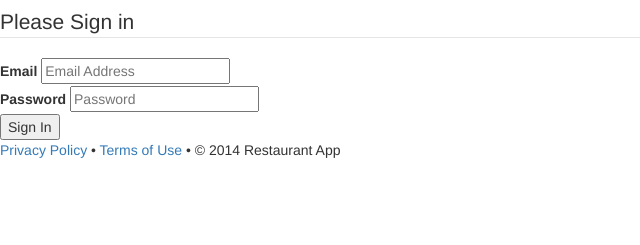
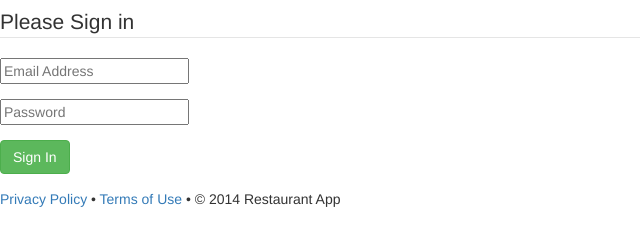
Before and after one commit to cvetter34/project2-prelim, a plain HTML site: page index.html in a window 1280 px wide. Shown: the part 63-308 px from the top of the page, without its empty margins (0-640 px from the left). Drawn offline with nearby package versions, Linux system fonts and the light colour scheme.

Commit message:
Added basic css from bootstrap.

```diff
--- a/index.html
+++ b/index.html
@@ -15,18 +15,18 @@
     <form id="login-form" method="post" action="#" accept-charset="UTF-8">
       <fieldset>
         <legend>Please Sign in</legend>
-        <div>
-          <label for="user_email">Email</label>
+        <div class="form-group">
+          <label for="user_email" class="sr-only">Email</label>
           <input type="text" id="user_email" name="user[email]" placeholder="Email Address">
         </div>
 
-        <div>
-          <label for="user_password">Password</label>
+        <div class="form-group">
+          <label for="user_password" class="sr-only">Password</label>
           <input type="password" id="user_password" name="user[password]" placeholder="Password">
         </div>
 
-        <div>
-          <input type="submit" value="Sign In">
+        <div class="form-group">
+          <input type="submit" value="Sign In" class="btn btn-success">
         </div>
 
       </fieldset>
```
